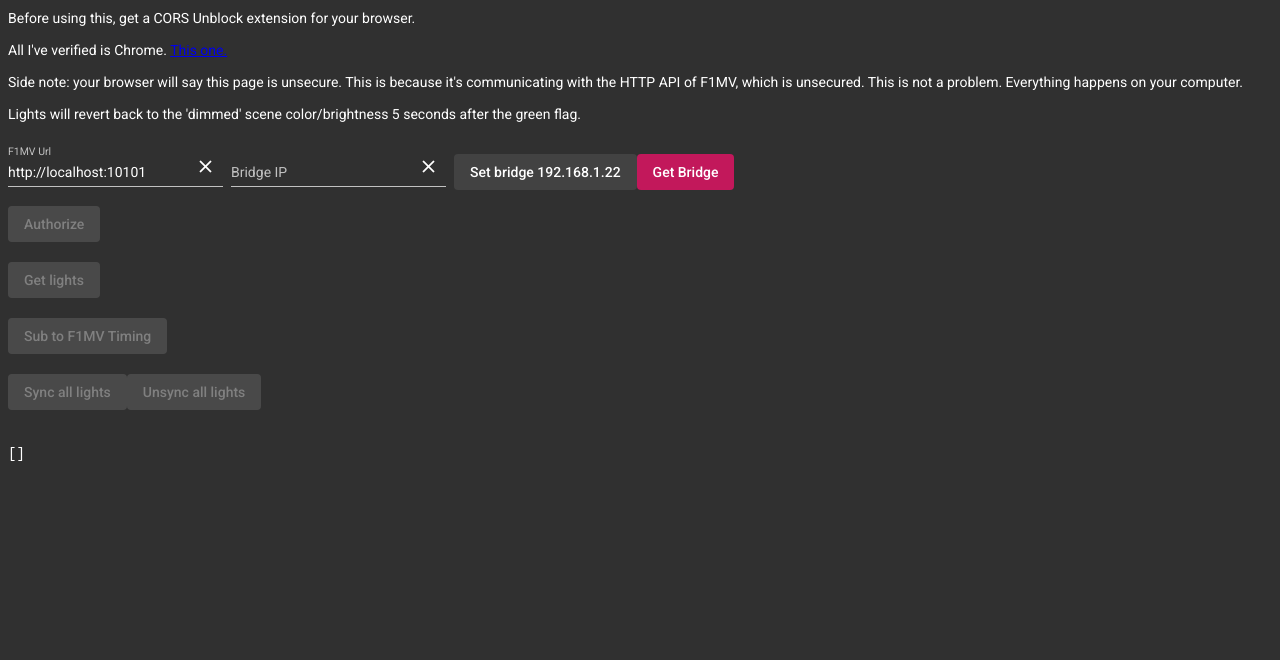
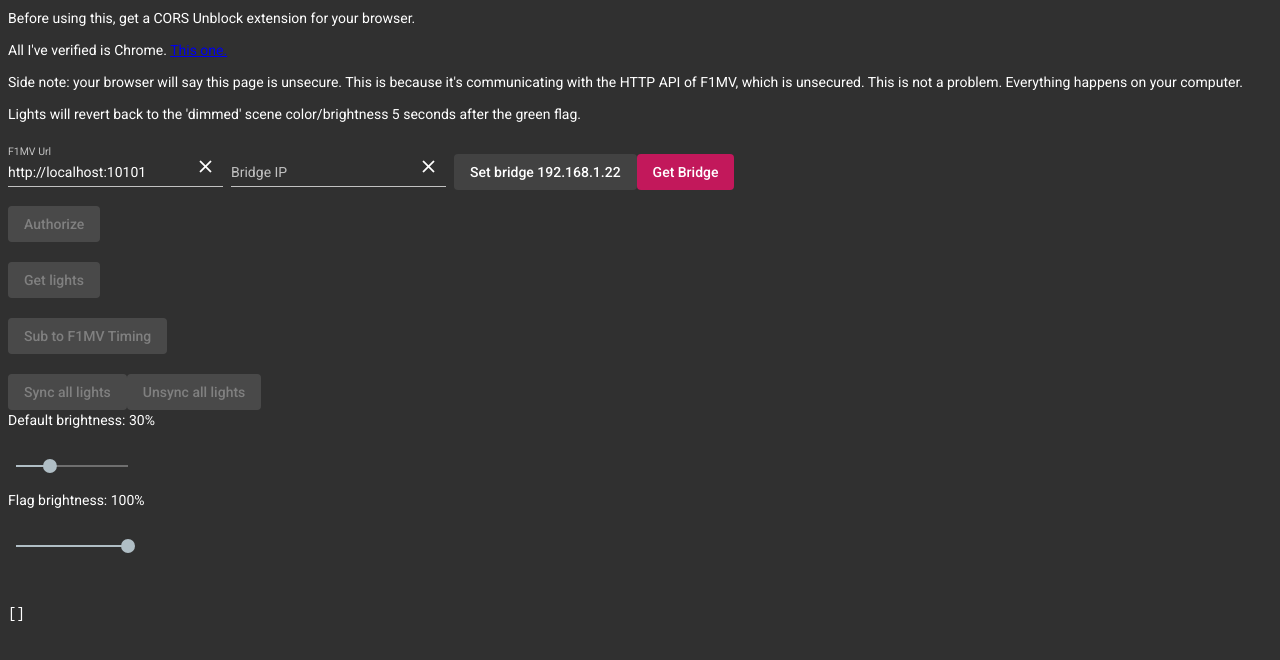
Before and after one commit to supersnellehenk/f1mv-hue-app, an Angular app: page / in a window 1280 px wide. Shown: the top 660 px of the page. Built offline with nearby package versions, Linux system fonts and the light colour scheme.

Commit message:
Brightness sliders

```diff
--- a/src/app/app.component.html
+++ b/src/app/app.component.html
@@ -113,6 +113,24 @@
       Unsync all lights
     </button>
   </div>
+  <div class="row">
+    <p>Default brightness: {{ formatLabel(configService.brightness) }}%</p>
+    <mat-slider
+      min="0"
+      max="254"
+      thumbLabel="true"
+      [displayWith]="formatLabel"
+      [(ngModel)]="configService.brightness"></mat-slider>
+  </div>
+  <div class="row">
+    <p>Flag brightness: {{ formatLabel(configService.flagBrightness) }}%</p>
+    <mat-slider
+      min="0"
+      max="254"
+      thumbLabel="true"
+      [displayWith]="formatLabel"
+      [(ngModel)]="configService.flagBrightness"></mat-slider>
+  </div>
 </div>
 <div class="light-container">
   <app-light
--- a/src/app/app.component.ts
+++ b/src/app/app.component.ts
@@ -19,6 +19,7 @@
   public isProd = environment.production;
   public destroy$ = new Subject<void>();
   public isSubbed = false;
+  public configService = ConfigService;
 
   constructor(
     public discoveryService: AuthorizationService,
@@ -87,4 +88,8 @@
     this.lightGroupService.setGroupColor(FlagsEnum.white);
     this.lightGroupService.editGroup([]);
   }
+
+  formatLabel(value: number) {
+    return ((value / 255) * 100).toFixed(0);
+  }
 }
--- a/src/app/app.module.ts
+++ b/src/app/app.module.ts
@@ -12,6 +12,7 @@
 import { MatInputModule } from '@angular/material/input';
 import { MatIconModule } from '@angular/material/icon';
 import { MatFormFieldModule } from '@angular/material/form-field';
+import { MatSliderModule } from '@angular/material/slider';
 
 @NgModule({
   declarations: [AppComponent, LightComponent],
@@ -26,6 +27,7 @@
     MatFormFieldModule,
     MatInputModule,
     MatIconModule,
+    MatSliderModule,
   ],
   providers: [],
   bootstrap: [AppComponent],
```
